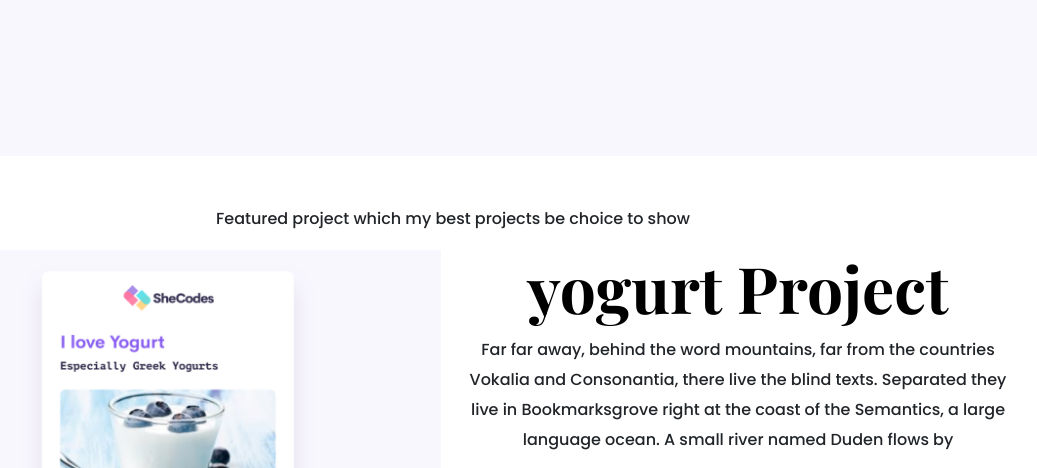
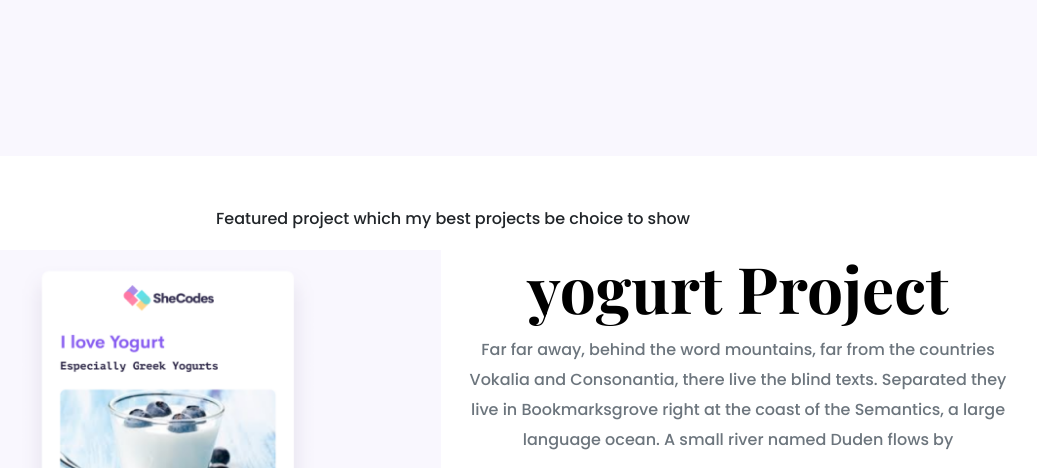
Before and after one commit to Maryann-10/Portfolio-project, a plain HTML site: page index.html in a window 1280 px wide. Shown: the part 472-940 px from the top of the page, without its empty margins (187-1224 px from the left). Drawn offline with nearby package versions, Linux system fonts and the light colour scheme.

Commit message:
updated yoghurt paragraph

```diff
--- a/index.html
+++ b/index.html
@@ -34,7 +34,7 @@
         <div class="col">
         <div class="project-description">
             <h2>yogurt Project</h2>
-            <p>Far far away, behind the word mountains, far from
+            <p class="mb-5 text-muted">Far far away, behind the word mountains, far from
                the countries Vokalia and Consonantia, there live
                the blind texts. Separated they live in
                Bookmarksgrove right at the coast of the Semantics,
```
